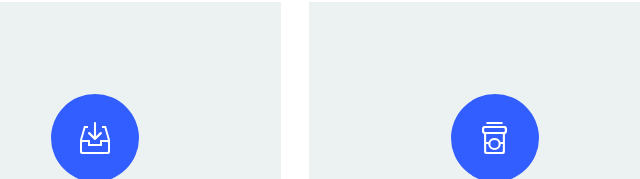
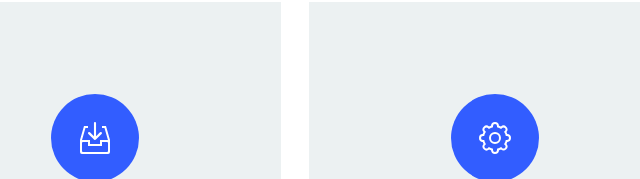
Before and after one commit to Demetrusa/flex, a plain HTML site: page index.html in a window 1280 px wide. Shown: the part 2156-2335 px from the top of the page, 545-1185 px from the left. Drawn offline with Linux system fonts and the light colour scheme; a web font is replaced by a local one.

Commit message:
finishedi

```diff
--- a/index.html
+++ b/index.html
@@ -86,7 +86,7 @@
 				</div>
 				<div class="box1">
 					<div class="icon-box">
-						<img src="img/path12.svg" alt="path12">
+						<img src="img/path10.svg" alt="path10">
 					</div>
 					<h3>Settings</h3>
 					<p class="text">Lorem ipsum dolor sit amet, consectetur adipiscing elit. Cras ultrices accumsan ornare. Phasellus tristique</p>
```
Also changed, not shown: img/path10.svg (renamed from img/Path 10.svg).
